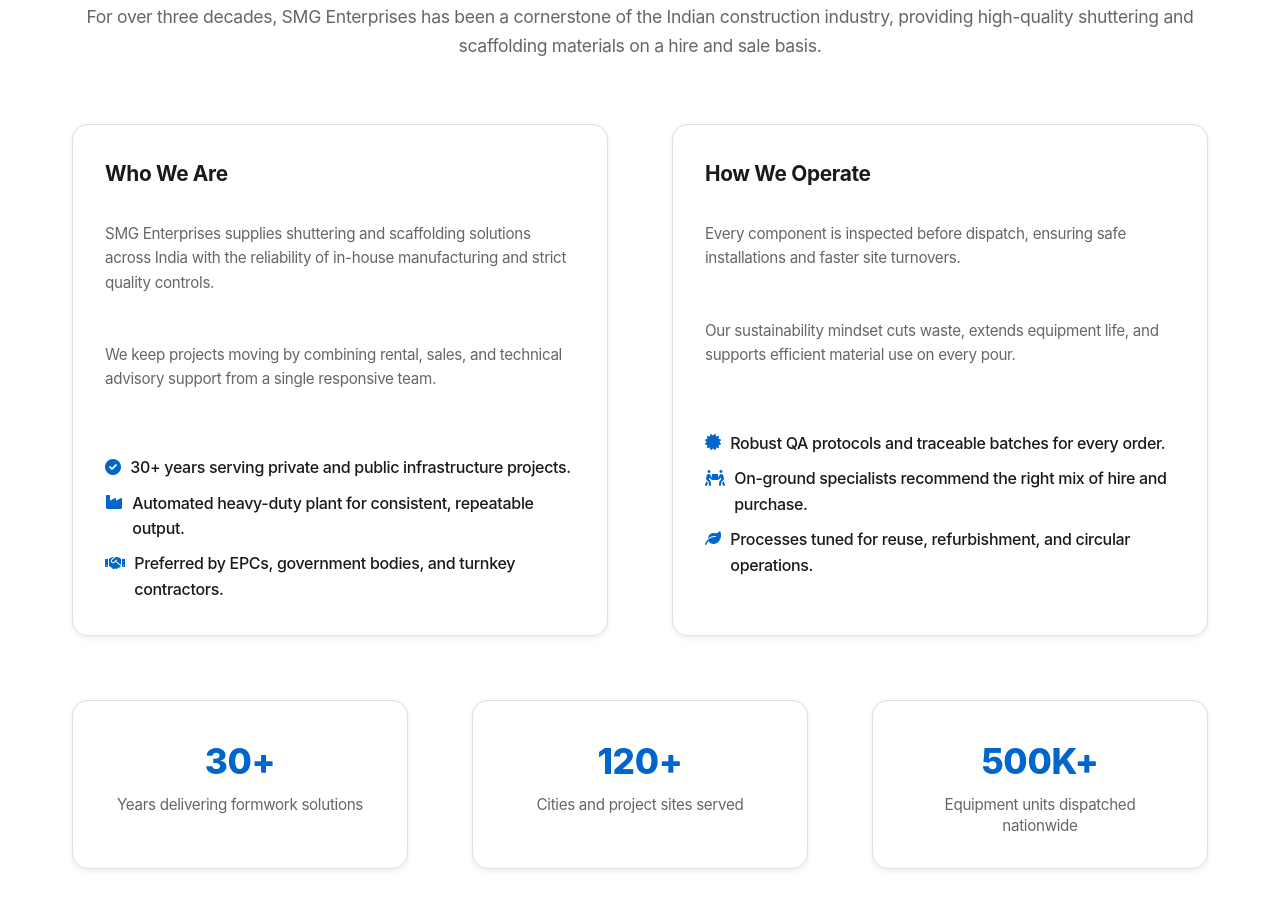
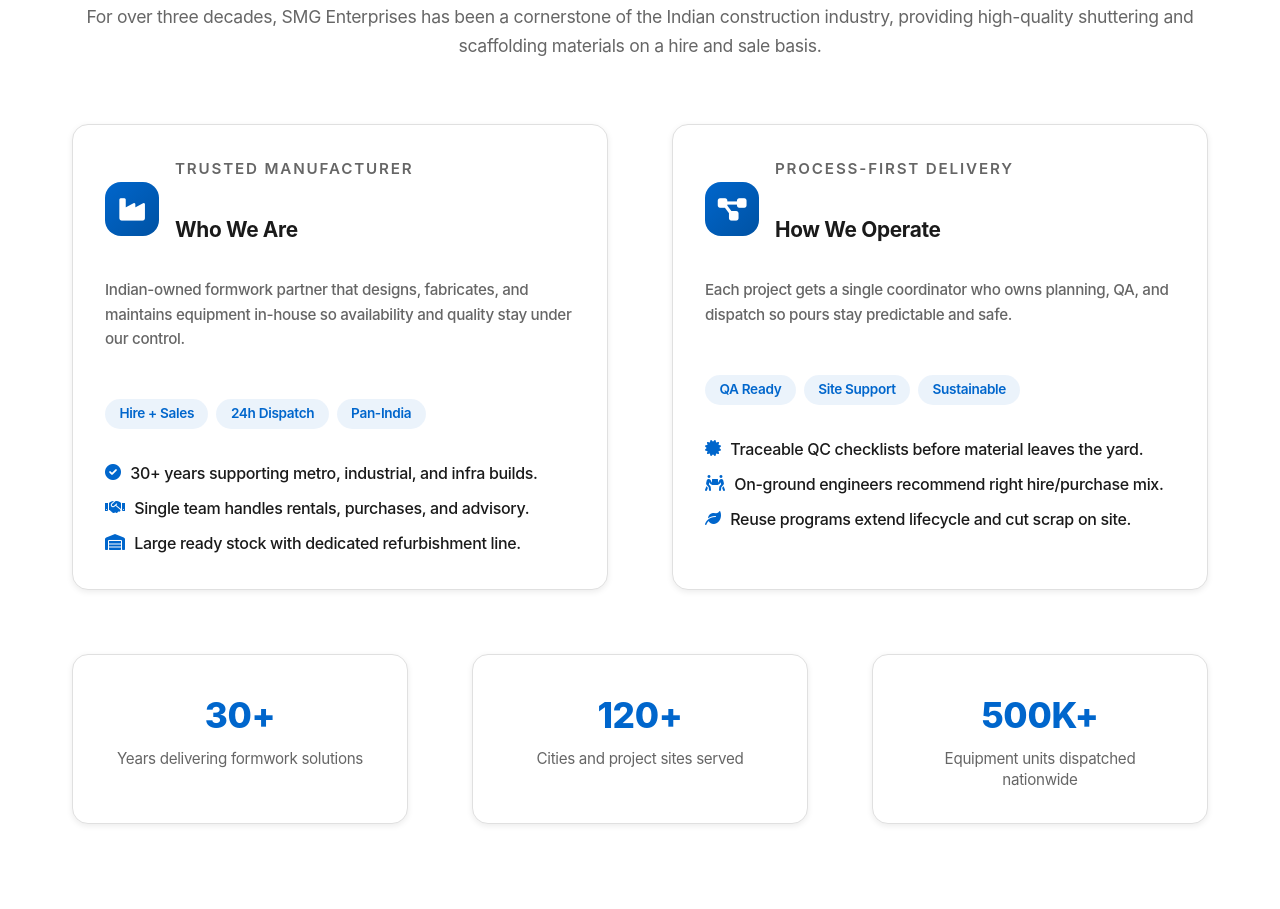
Before and after one commit to Nkhambhaliya/smg-enterprises, a plain HTML site: page index.html in a window 1280 px wide. Shown: the part 909-1818 px from the top of the page. Drawn offline with Linux system fonts and the light colour scheme.

Commit message:
new verzion

```diff
--- a/css/style.css
+++ b/css/style.css
@@ -739,8 +739,57 @@ section {
     gap: var(--spacing-sm);
 }
 
+.about-summary__header {
+    display: flex;
+    gap: var(--spacing-sm);
+    align-items: center;
+}
+
+.about-summary__icon {
+    width: 54px;
+    height: 54px;
+    border-radius: 16px;
+    background: linear-gradient(135deg, var(--accent-color), #0052a3);
+    display: flex;
+    align-items: center;
+    justify-content: center;
+    color: white;
+    font-size: 1.6rem;
+    flex-shrink: 0;
+}
+
+.about-summary__kicker {
+    font-size: 0.8rem;
+    text-transform: uppercase;
+    letter-spacing: 0.12em;
+    color: var(--muted-text);
+    margin-bottom: 0.2rem;
+    font-weight: 600;
+}
+
+.about-summary__lead {
+    font-size: 1rem;
+    font-weight: 500;
+    color: var(--text-color);
+}
+
 .about-summary p {
     color: var(--muted-text);
+}
+
+.about-tags {
+    display: flex;
+    flex-wrap: wrap;
+    gap: 0.5rem;
+}
+
+.about-tag {
+    background: rgba(0, 102, 204, 0.08);
+    color: var(--accent-color);
+    border-radius: 999px;
+    padding: 0.25rem 0.9rem;
+    font-size: 0.85rem;
+    font-weight: 600;
 }
 
 .about-list {
--- a/index.html
+++ b/index.html
@@ -49,23 +49,47 @@
 
                 <div class="about-content about-content--compact">
                     <div class="about-summary card">
-                        <h3>Who We Are</h3>
-                        <p>SMG Enterprises supplies shuttering and scaffolding solutions across India with the reliability of in-house manufacturing and strict quality controls.</p>
-                        <p>We keep projects moving by combining rental, sales, and technical advisory support from a single responsive team.</p>
+                        <div class="about-summary__header">
+                            <div class="about-summary__icon">
+                                <i class="fas fa-industry"></i>
+                            </div>
+                            <div>
+                                <p class="about-summary__kicker">Trusted Manufacturer</p>
+                                <h3>Who We Are</h3>
+                            </div>
+                        </div>
+                        <p class="about-summary__lead">Indian-owned formwork partner that designs, fabricates, and maintains equipment in-house so availability and quality stay under our control.</p>
+                        <div class="about-tags">
+                            <span class="about-tag">Hire + Sales</span>
+                            <span class="about-tag">24h Dispatch</span>
+                            <span class="about-tag">Pan-India</span>
+                        </div>
                         <ul class="about-list">
-                            <li><i class="fas fa-check-circle"></i>30+ years serving private and public infrastructure projects.</li>
-                            <li><i class="fas fa-industry"></i>Automated heavy-duty plant for consistent, repeatable output.</li>
-                            <li><i class="fas fa-handshake"></i>Preferred by EPCs, government bodies, and turnkey contractors.</li>
+                            <li><i class="fas fa-check-circle"></i>30+ years supporting metro, industrial, and infra builds.</li>
+                            <li><i class="fas fa-handshake"></i>Single team handles rentals, purchases, and advisory.</li>
+                            <li><i class="fas fa-warehouse"></i>Large ready stock with dedicated refurbishment line.</li>
                         </ul>
                     </div>
                     <div class="about-summary card">
-                        <h3>How We Operate</h3>
-                        <p>Every component is inspected before dispatch, ensuring safe installations and faster site turnovers.</p>
-                        <p>Our sustainability mindset cuts waste, extends equipment life, and supports efficient material use on every pour.</p>
+                        <div class="about-summary__header">
+                            <div class="about-summary__icon">
+                                <i class="fas fa-project-diagram"></i>
+                            </div>
+                            <div>
+                                <p class="about-summary__kicker">Process-First Delivery</p>
+                                <h3>How We Operate</h3>
+                            </div>
+                        </div>
+                        <p class="about-summary__lead">Each project gets a single coordinator who owns planning, QA, and dispatch so pours stay predictable and safe.</p>
+                        <div class="about-tags">
+                            <span class="about-tag">QA Ready</span>
+                            <span class="about-tag">Site Support</span>
+                            <span class="about-tag">Sustainable</span>
+                        </div>
                         <ul class="about-list">
-                            <li><i class="fas fa-certificate"></i>Robust QA protocols and traceable batches for every order.</li>
-                            <li><i class="fas fa-people-carry"></i>On-ground specialists recommend the right mix of hire and purchase.</li>
-                            <li><i class="fas fa-leaf"></i>Processes tuned for reuse, refurbishment, and circular operations.</li>
+                            <li><i class="fas fa-certificate"></i>Traceable QC checklists before material leaves the yard.</li>
+                            <li><i class="fas fa-people-carry"></i>On-ground engineers recommend right hire/purchase mix.</li>
+                            <li><i class="fas fa-leaf"></i>Reuse programs extend lifecycle and cut scrap on site.</li>
                         </ul>
                     </div>
                 </div>
```
